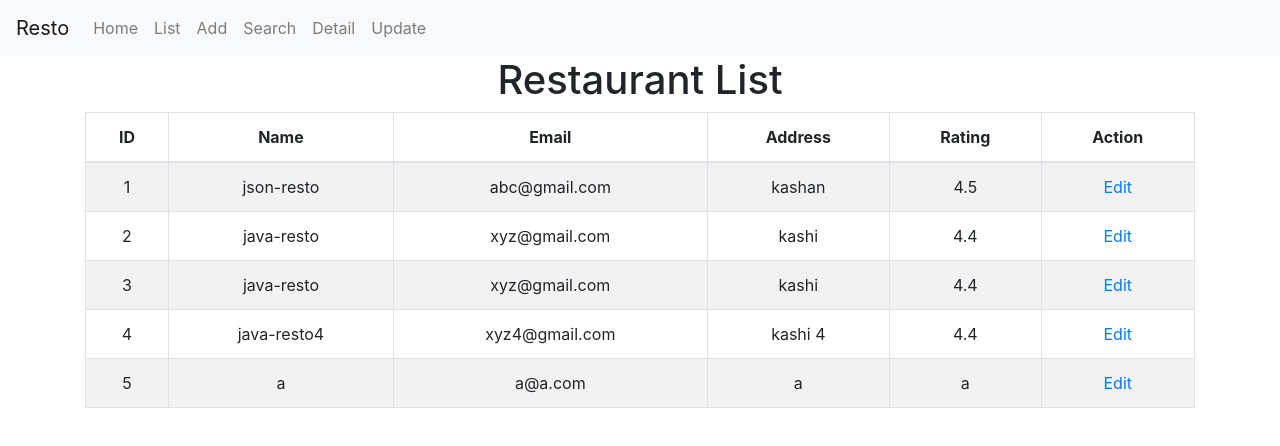
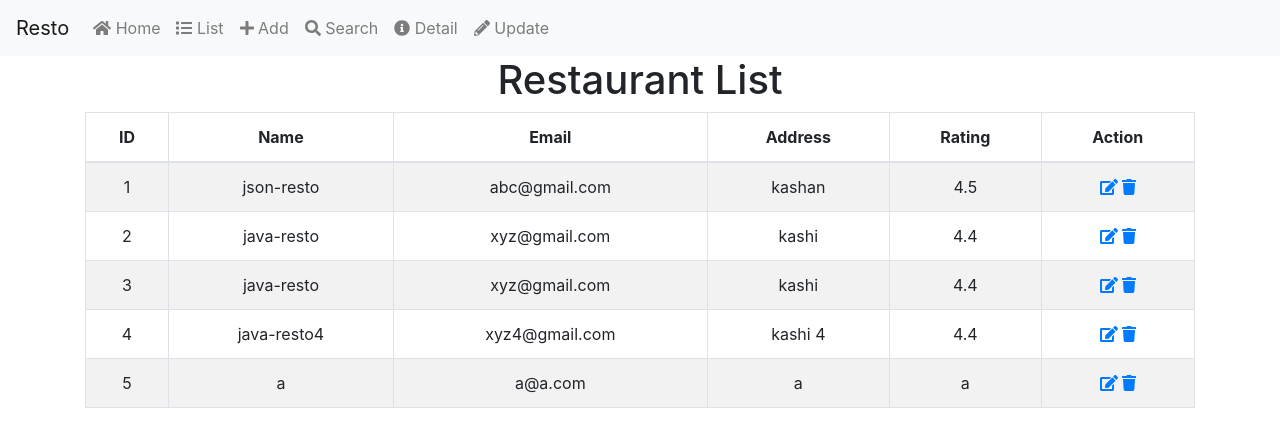
Before and after one commit to KashanMehmood/restraunt-crud, a React (Create React App) app: page /list in a window 1280 px wide. Shown: the top 446 px of the page. Built offline with nearby package versions, Linux system fonts and the light colour scheme; data requests are answered from the project's data file.

Commit message:
add font awsome icon

```diff
--- a/package.json
+++ b/package.json
@@ -3,6 +3,9 @@
   "version": "0.1.0",
   "private": true,
   "dependencies": {
+    "@fortawesome/fontawesome-svg-core": "^1.2.28",
+    "@fortawesome/free-solid-svg-icons": "^5.13.0",
+    "@fortawesome/react-fontawesome": "^0.1.9",
     "@testing-library/jest-dom": "^4.2.4",
     "@testing-library/react": "^9.5.0",
     "@testing-library/user-event": "^7.2.1",
--- a/src/App.js
+++ b/src/App.js
@@ -6,14 +6,14 @@ import RestaurantMake from "./component/RestaurantMake";
 import RestaurantSearch from "./component/RestaurantSearch";
 import RestaurantDetail from "./component/RestaurantDetail";
 import RestaurantUpdate from "./component/RestaurantUpdate";
-
 import { Navbar, Nav } from 'react-bootstrap';
-
 import {
   BrowserRouter as Router,
   Switch,
   Route,
 } from "react-router-dom";
+import { FontAwesomeIcon } from '@fortawesome/react-fontawesome';
+import { faList,faHome, faPlus, faSearch, faInfoCircle, faPencilAlt } from '@fortawesome/free-solid-svg-icons';
 
 function App() {
   return (
@@ -27,12 +27,12 @@ function App() {
               <Nav className="mr-auto">
                 {/* you can also write this  */}
                 {/* <Nav.Link href="/">Home</Nav.Link> */}
-                <Nav.Link href="/">Home</Nav.Link>
-                <Nav.Link href="/list">List</Nav.Link>
-                <Nav.Link href="/create">Add</Nav.Link>
-                <Nav.Link href="/search">Search</Nav.Link>
-                <Nav.Link href="/detail">Detail</Nav.Link>
-                <Nav.Link href="/update">Update</Nav.Link>
+                <Nav.Link href="/"><FontAwesomeIcon  icon={faHome} /> Home</Nav.Link>
+                <Nav.Link href="/list"><FontAwesomeIcon icon={faList} /> List</Nav.Link>
+                <Nav.Link href="/create"><FontAwesomeIcon  icon={faPlus} /> Add</Nav.Link>
+                <Nav.Link href="/search"><FontAwesomeIcon  icon={faSearch} /> Search</Nav.Link>
+                <Nav.Link href="/detail"><FontAwesomeIcon  icon={faInfoCircle} /> Detail</Nav.Link>
+                <Nav.Link href="/update"><FontAwesomeIcon  icon={faPencilAlt} /> Update</Nav.Link>
 
               </Nav>
             </Navbar.Collapse>
--- a/src/component/RestaurantList.js
+++ b/src/component/RestaurantList.js
@@ -1,6 +1,8 @@
 import React, { Component } from 'react';
 import { Table } from 'react-bootstrap';
 import { Link } from "react-router-dom";
+import { FontAwesomeIcon } from '@fortawesome/react-fontawesome';
+import { faEdit, faTrash } from '@fortawesome/free-solid-svg-icons';
 
 class RestaurantList extends Component {
 
@@ -52,7 +54,10 @@ class RestaurantList extends Component {
                                     <td>{item.email}</td>
                                     <td>{item.address}</td>
                                     <td>{item.rating}</td>
-                                    <td><Link to={"/update/"+item.id} >Edit</Link></td>
+                                    <td>
+                                        <Link to={"/update/"+item.id}><FontAwesomeIcon  icon={faEdit} /> </Link>
+                                        <Link to={"/update/"+item.id}><FontAwesomeIcon  icon={faTrash} /> </Link>
+                                    </td>
 
 
                                 </tr>
```
Also changed, not shown: 2 other files (tests, documents, lock files or other folders).
